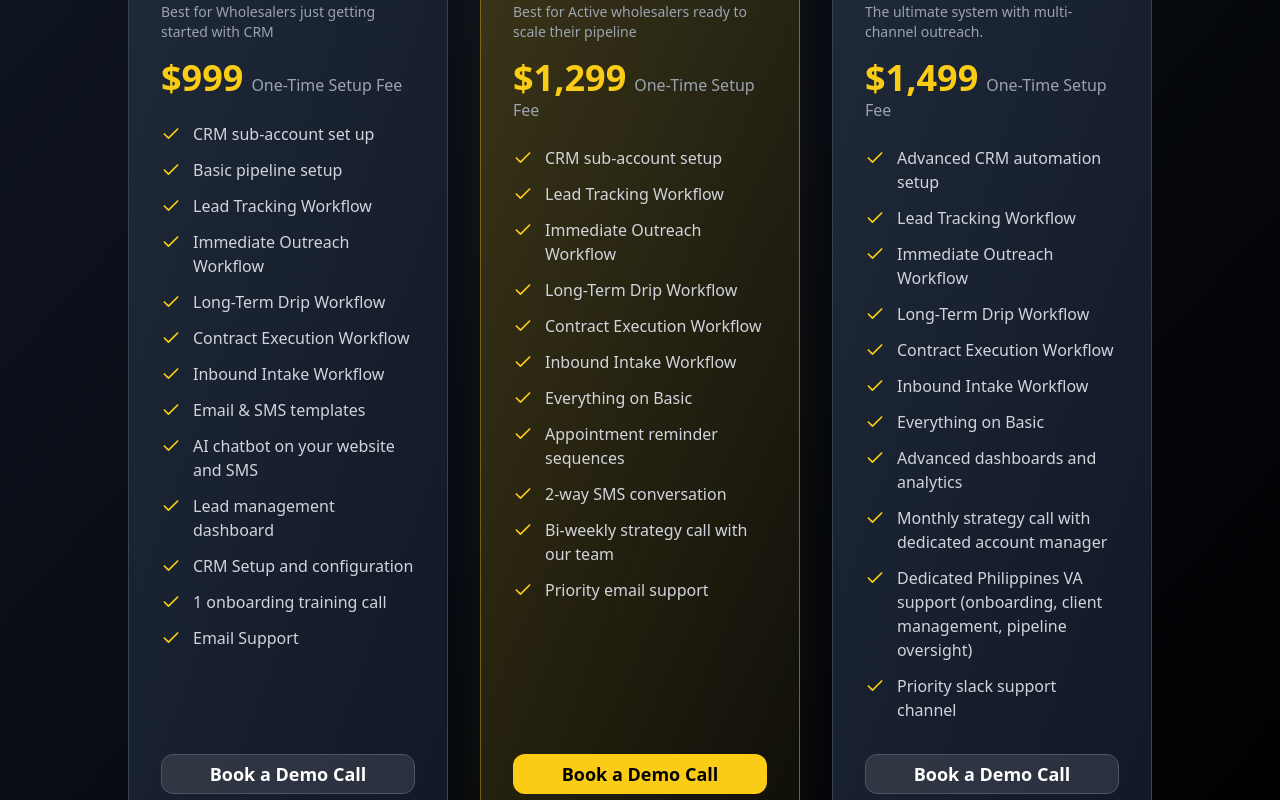
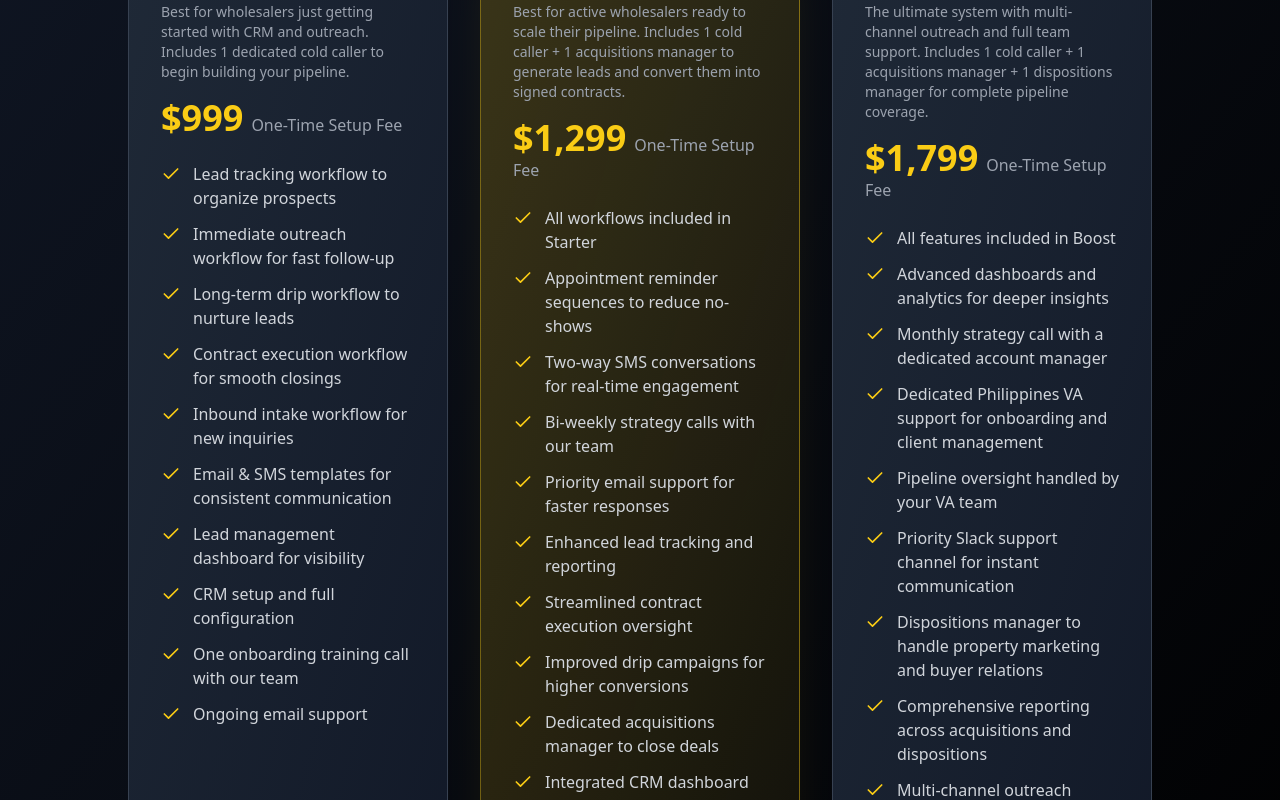
Before and after one commit to Deadlykuya/realty-va-hub, a React (Vite) app: page / in a window 1280 px wide. Shown: the part 8100-8900 px from the top of the page. Built offline with nearby package versions, Linux system fonts and the light colour scheme.

Commit message:
Refine CRM package details and features
Updated subtitles and prices for CRM packages, enhancing clarity and detail. Added more specific features for each package to better outline their offerings.

```diff
--- a/src/components/Pricing.tsx
+++ b/src/components/Pricing.tsx
@@ -4,63 +4,61 @@ import { Button } from "@/components/ui/button";
 const crmPackages = [
   {
     title: "Starter Package",
-    subtitle: "Best for Wholesalers just getting started with CRM",
+    subtitle:
+      "Best for wholesalers just getting started with CRM and outreach. Includes 1 dedicated cold caller to begin building your pipeline.",
     price: "$999",
     label: "One-Time Setup Fee",
     features: [
-      "CRM sub-account set up",
-      "Basic pipeline setup",
-      "Lead Tracking Workflow",
-      "Immediate Outreach Workflow",
-      "Long-Term Drip Workflow",
-      "Contract Execution Workflow",
-      "Inbound Intake Workflow",
-      "Email & SMS templates",
-      "AI chatbot on your website and SMS",
-      "Lead management dashboard",
-      "CRM Setup and configuration",
-      "1 onboarding training call",
-      "Email Support",
+      "Lead tracking workflow to organize prospects",
+      "Immediate outreach workflow for fast follow-up",
+      "Long-term drip workflow to nurture leads",
+      "Contract execution workflow for smooth closings",
+      "Inbound intake workflow for new inquiries",
+      "Email & SMS templates for consistent communication",
+      "Lead management dashboard for visibility",
+      "CRM setup and full configuration",
+      "One onboarding training call with our team",
+      "Ongoing email support",
     ],
     popular: false,
   },
   {
     title: "Boost Package",
-    subtitle: "Best for Active wholesalers ready to scale their pipeline",
+    subtitle:
+      "Best for active wholesalers ready to scale their pipeline. Includes 1 cold caller + 1 acquisitions manager to generate leads and convert them into signed contracts.",
     price: "$1,299",
     label: "One-Time Setup Fee",
     features: [
-      "CRM sub-account setup",
-      "Lead Tracking Workflow",
-      "Immediate Outreach Workflow",
-      "Long-Term Drip Workflow",
-      "Contract Execution Workflow",
-      "Inbound Intake Workflow",
-      "Everything on Basic",
-      "Appointment reminder sequences",
-      "2-way SMS conversation",
-      "Bi-weekly strategy call with our team",
-      "Priority email support",
+      "All workflows included in Starter",
+      "Appointment reminder sequences to reduce no-shows",
+      "Two-way SMS conversations for real-time engagement",
+      "Bi-weekly strategy calls with our team",
+      "Priority email support for faster responses",
+      "Enhanced lead tracking and reporting",
+      "Streamlined contract execution oversight",
+      "Improved drip campaigns for higher conversions",
+      "Dedicated acquisitions manager to close deals",
+      "Integrated CRM dashboard tailored for scaling",
     ],
     popular: true,
   },
   {
     title: "Premium Package",
-    subtitle: "The ultimate system with multi-channel outreach.",
-    price: "$1,499",
+    subtitle:
+      "The ultimate system with multi-channel outreach and full team support. Includes 1 cold caller + 1 acquisitions manager + 1 dispositions manager for complete pipeline coverage.",
+    price: "$1,799",
     label: "One-Time Setup Fee",
     features: [
-      "Advanced CRM automation setup",
-      "Lead Tracking Workflow",
-      "Immediate Outreach Workflow",
-      "Long-Term Drip Workflow",
-      "Contract Execution Workflow",
-      "Inbound Intake Workflow",
-      "Everything on Basic",
-      "Advanced dashboards and analytics",
-      "Monthly strategy call with dedicated account manager",
-      "Dedicated Philippines VA support (onboarding, client management, pipeline oversight)",
-      "Priority slack support channel",
+      "All features included in Boost",
+      "Advanced dashboards and analytics for deeper insights",
+      "Monthly strategy call with a dedicated account manager",
+      "Dedicated Philippines VA support for onboarding and client management",
+      "Pipeline oversight handled by your VA team",
+      "Priority Slack support channel for instant communication",
+      "Dispositions manager to handle property marketing and buyer relations",
+      "Comprehensive reporting across acquisitions and dispositions",
+      "Multi-channel outreach workflows for maximum exposure",
+      "End-to-end system for wholesalers who want full delegation",
     ],
     popular: false,
   },
@@ -85,12 +83,14 @@ export const Pricing = () => {
         </div>
 
         <div className="w-full max-w-5xl mx-auto space-y-20">
-          {/* CRM Packages Section */}
           <div>
             <div className="text-center mb-8">
               <h3 className="text-2xl md:text-3xl font-bold text-white mb-3">CRM Packages</h3>
               <p className="text-gray-300 text-lg max-w-3xl mx-auto">
-                Every RealtyVAHub CRM package comes with a fully customized infrastructure, built and configured by our Philippines-based automation team. We don't just hand you software. We design it, test it, and ensure it's ready to support your wholesaling business from day one.
+                Every RealtyVAHub CRM package comes with a fully customized infrastructure, built and
+                configured by our Philippines-based automation team. We don't just hand you software.
+                We design it, test it, and ensure it's ready to support your wholesaling business from
+                day one.
               </p>
             </div>
             <div className="grid grid-cols-1 md:grid-cols-3 gap-8">
```
